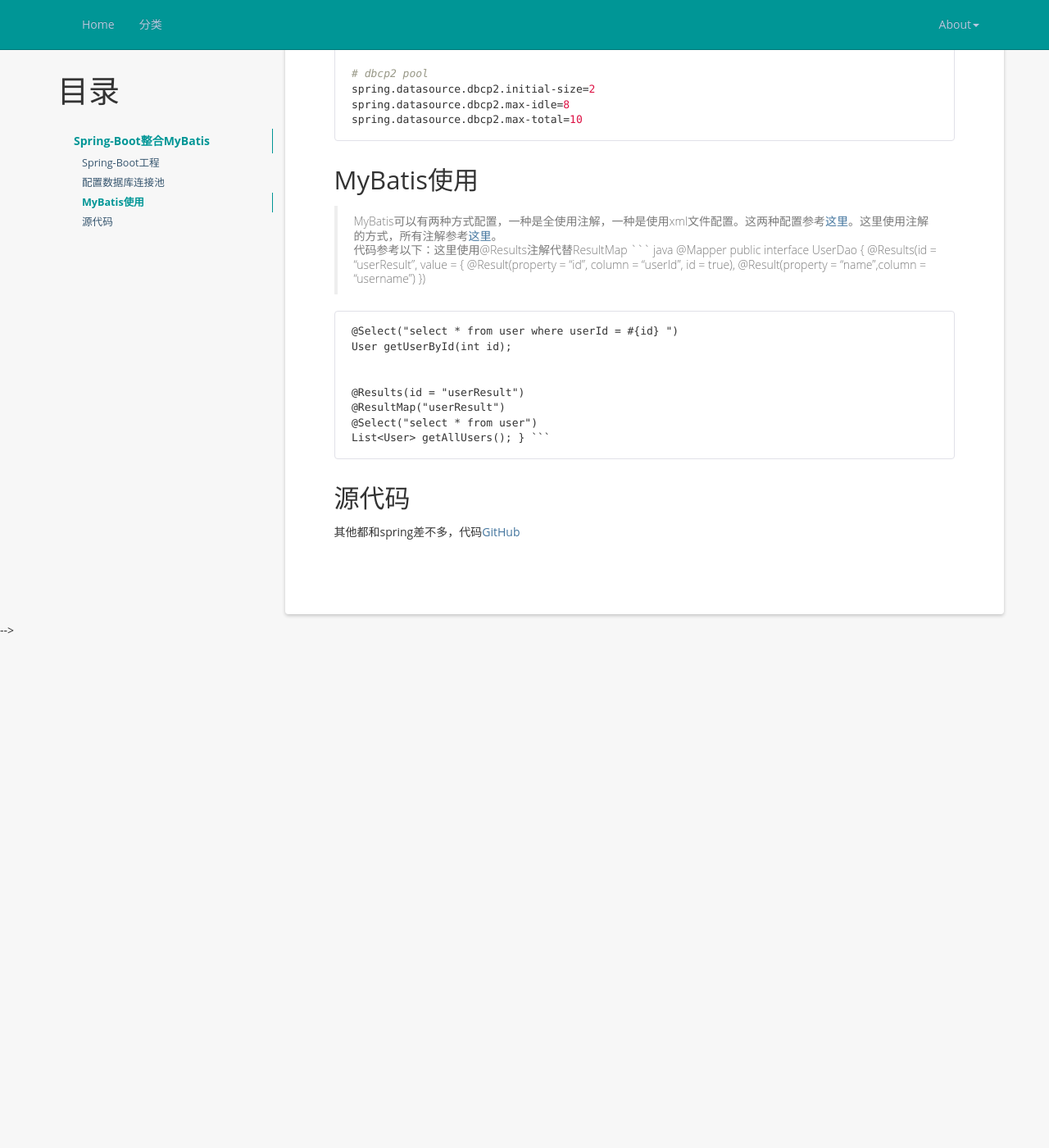
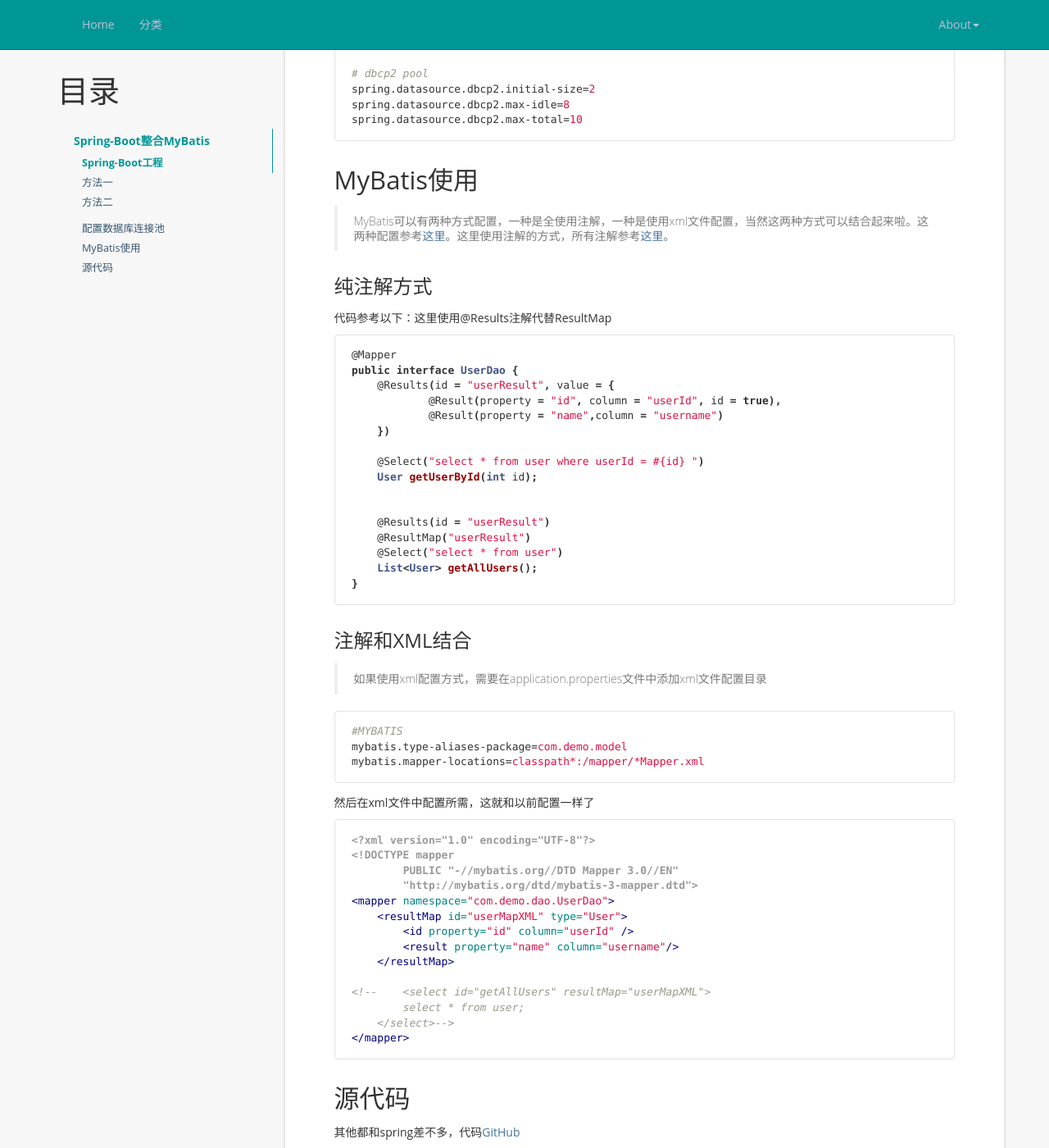
Before and after one commit to Gerry-Yu/Gerry-Yu.github.io, a Jekyll site: the page built from _posts/2016-10-28-Spring-Boot-MyBatis.md, in a window 1280 px wide and 1400 px high, scrolled down 1888 px. Shown: the whole window at 82% size. Built offline with Jekyll 4.4.1, drawn with Linux system fonts in a browser that asks for light colours; before the commit the page ends 2667 px from its top, so only the background shows below that.

Commit message:
20161029

````diff
--- a/_posts/2016-10-28-Spring-Boot-MyBatis.md
+++ b/_posts/2016-10-28-Spring-Boot-MyBatis.md
@@ -89,8 +89,12 @@ spring.datasource.dbcp2.max-total=10
 ```
 ## MyBatis使用
 
-> MyBatis可以有两种方式配置，一种是全使用注解，一种是使用xml文件配置。这两种配置参考[这里](http://www.mybatis.org/spring-boot-starter/mybatis-spring-boot-autoconfigure/index.html)。这里使用注解的方式，所有注解参考[这里](http://www.mybatis.org/mybatis-3/zh/java-api.html)。
+> MyBatis可以有两种方式配置，一种是全使用注解，一种是使用xml文件配置，当然这两种方式可以结合起来啦。这两种配置参考[这里](http://www.mybatis.org/spring-boot-starter/mybatis-spring-boot-autoconfigure/index.html)。这里使用注解的方式，所有注解参考[这里](http://www.mybatis.org/mybatis-3/zh/java-api.html)。
+
+### 纯注解方式
+
 代码参考以下：这里使用@Results注解代替ResultMap
+
 ``` java
 @Mapper
 public interface UserDao {
@@ -110,6 +114,35 @@ public interface UserDao {
 }
 ```
 
+### 注解和XML结合
+
+> 如果使用xml配置方式，需要在application.properties文件中添加xml文件配置目录
+
+``` properties
+#MYBATIS
+mybatis.type-aliases-package=com.demo.model
+mybatis.mapper-locations=classpath*:/mapper/*Mapper.xml
+```
+
+然后在xml文件中配置所需，这就和以前配置一样了
+
+``` xml
+<?xml version="1.0" encoding="UTF-8"?>
+<!DOCTYPE mapper
+        PUBLIC "-//mybatis.org//DTD Mapper 3.0//EN"
+        "http://mybatis.org/dtd/mybatis-3-mapper.dtd">
+<mapper namespace="com.demo.dao.UserDao">
+    <resultMap id="userMapXML" type="User">
+        <id property="id" column="userId" />
+        <result property="name" column="username"/>
+    </resultMap>
+
+<!--    <select id="getAllUsers" resultMap="userMapXML">
+        select * from user;
+    </select>-->
+</mapper>
+```
+
 ## 源代码
 
 其他都和spring差不多，代码[GitHub](https://github.com/Gerry-Yu/spring-boot-mybatis)
````
